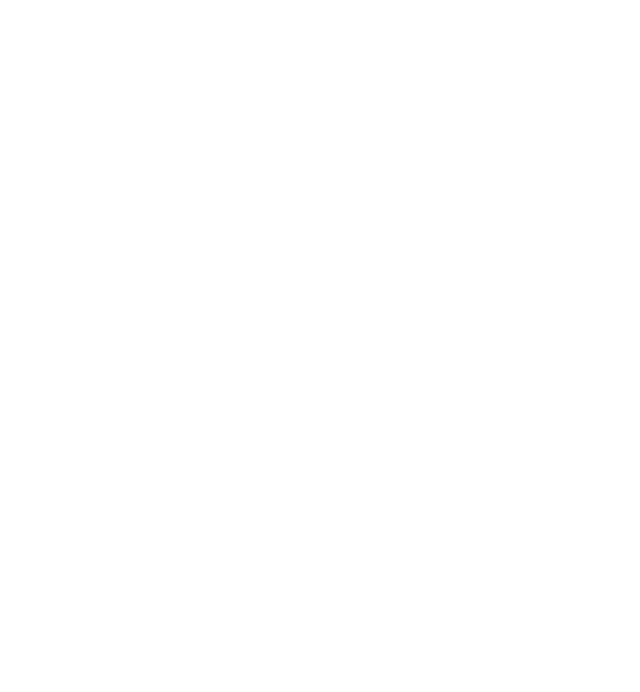
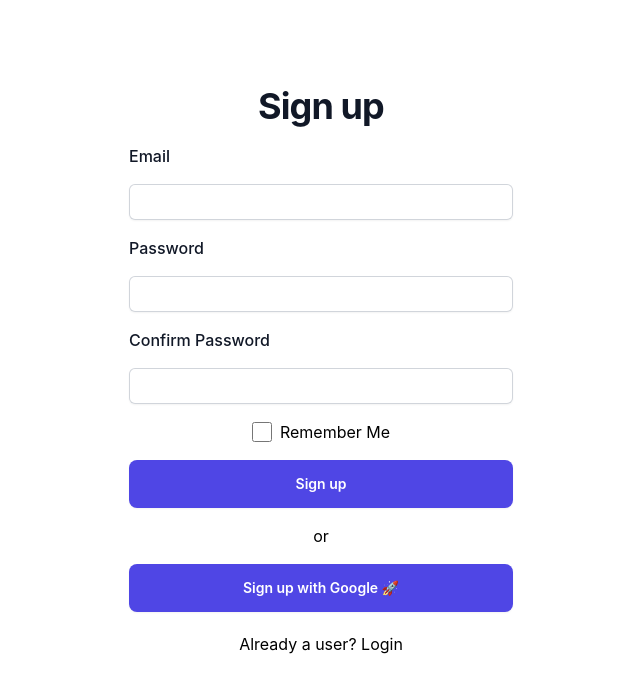
Before and after one commit to Muqtadirat/OAuth-Login-Page, a React (Create React App) app: page / in a window 1280 px wide. Before the commit this address had no page. Shown: the top 692 px of the page, without its empty margins (319-959 px from the left). Built offline with nearby package versions, Linux system fonts and the light colour scheme.

Commit message:
Routing fix

```diff
--- a/src/components/CustomRoutes.js
+++ b/src/components/CustomRoutes.js
@@ -7,7 +7,7 @@ function CustomRoutes() {
   return (
     <Routes>
       <Route path="/LoginForm" element={<LoginForm />} />
-      <Route path="/Form" element={<Form />} />
+      <Route path="/" element={<Form />} />
     </Routes>
   );
 }
```
